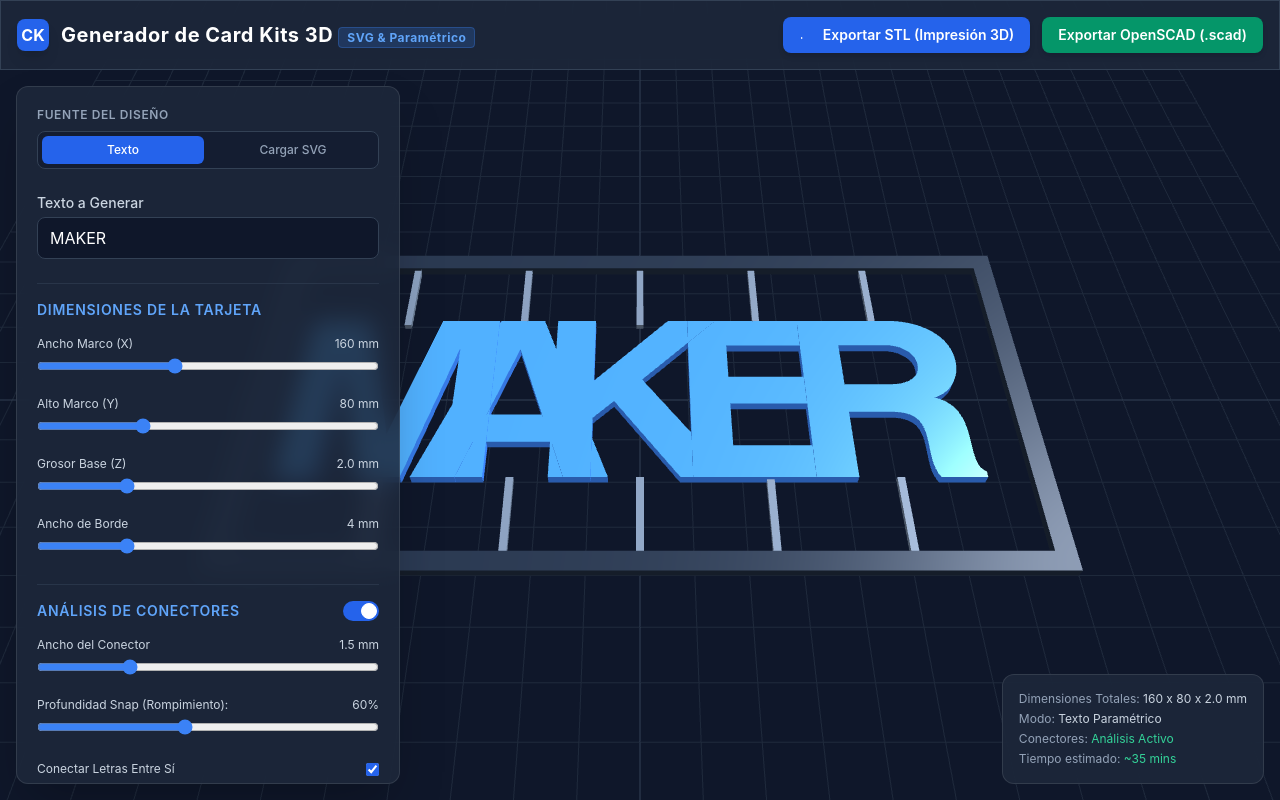
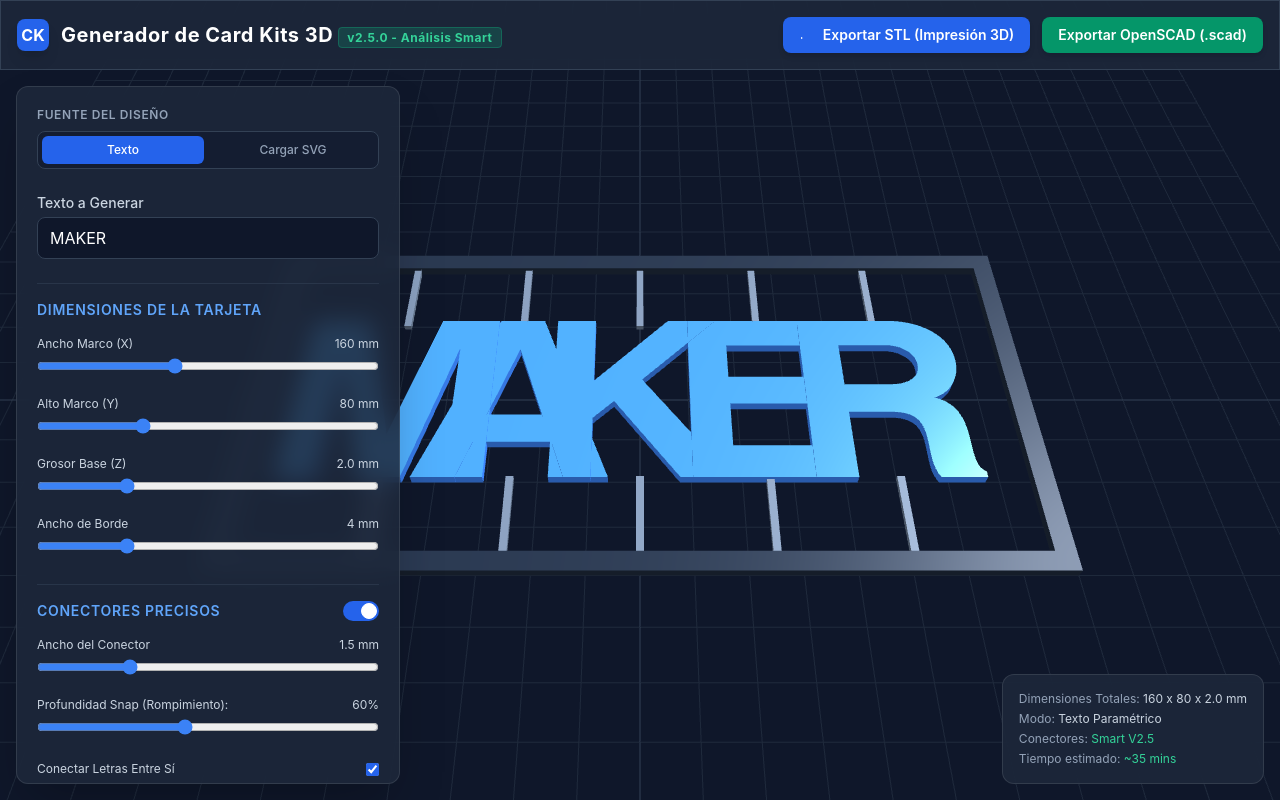
Before and after one commit to skyhero23/svg-cardkit-generator, a plain HTML site: page index.html in a window 1280 px wide. Drawn offline with nearby package versions, Linux system fonts and the light colour scheme; animation ran at ten frames a second.

Commit message:
Update index.html

```diff
--- a/index.html
+++ b/index.html
@@ -3,7 +3,7 @@
 <head>
     <meta charset="UTF-8">
     <meta name="viewport" content="width=device-width, initial-scale=1.0">
-    <title>Generador de Card Kits 3D (SVG y Letras)</title>
+    <title>Generador de Card Kits 3D v2.5.0</title>
     <!-- Tailwind CSS -->
     <script src="https://cdn.tailwindcss.com"></script>
     <!-- Three.js y dependencias -->
@@ -29,7 +29,7 @@
         <header class="p-4 flex justify-between items-center glass-panel pointer-events-auto border-b border-slate-700">
             <div class="flex items-center space-x-3">
                 <div class="w-8 h-8 bg-blue-600 rounded-lg flex items-center justify-center font-bold text-white shadow-lg">CK</div>
-                <h1 class="text-xl font-bold tracking-wide text-white">Generador de Card Kits 3D <span class="text-xs bg-blue-500/20 text-blue-400 px-2 py-0.5 rounded border border-blue-500/30">SVG & Paramétrico</span></h1>
+                <h1 class="text-xl font-bold tracking-wide text-white">Generador de Card Kits 3D <span class="text-xs bg-emerald-500/20 text-emerald-400 px-2 py-0.5 rounded border border-emerald-500/30">v2.5.0 - Análisis Smart</span></h1>
             </div>
             <div class="flex space-x-3">
                 <button id="btn-export-stl" class="bg-blue-600 hover:bg-blue-500 text-white font-semibold px-4 py-2 rounded-lg shadow-md transition-all text-sm flex items-center space-x-2">
@@ -95,10 +95,10 @@
                     </div>
                 </div>
 
-                <!-- CONECTORES INTELIGENTES POR FORMA/ISLA -->
+                <!-- CONECTORES INTELIGENTES -->
                 <div class="space-y-4 border-t border-slate-700/60 pt-4">
                     <div class="flex items-center justify-between">
-                        <h3 class="text-sm font-semibold text-blue-400 uppercase tracking-wider">Análisis de Conectores</h3>
+                        <h3 class="text-sm font-semibold text-blue-400 uppercase tracking-wider">Conectores Precisos</h3>
                         <label class="relative inline-flex items-center cursor-pointer">
                             <input type="checkbox" id="enable-sprues" checked class="sr-only peer">
                             <div class="w-9 h-5 bg-slate-700 peer-focus:outline-none rounded-full peer peer-checked:after:translate-x-full peer-checked:after:border-white after:content-[''] after:absolute after:top-[2px] after:left-[2px] after:bg-white after:border-slate-300 after:border after:rounded-full after:h-4 after:w-4 after:transition-all peer-checked:bg-blue-600"></div>
@@ -119,6 +119,11 @@
                         <div class="flex items-center justify-between pt-1">
                             <span class="text-xs text-slate-300">Conectar Letras Entre Sí</span>
                             <input type="checkbox" id="connect-neighbors" checked class="accent-blue-600 rounded">
+                        </div>
+
+                        <div>
+                            <div class="flex justify-between text-xs text-slate-300 mb-1"><span>Alcance de Unión Horizontal</span><span id="val-bridge-gap">25 mm</span></div>
+                            <input type="range" id="bridge-gap" min="5" max="60" value="25" class="w-full">
                         </div>
 
                         <div>
@@ -149,7 +154,7 @@
             <div class="self-end glass-panel rounded-xl p-4 pointer-events-auto text-xs text-slate-300 space-y-1">
                 <div><span class="text-slate-400">Dimensiones Totales:</span> <span id="spec-dim">160 x 80 x 2.0 mm</span></div>
                 <div><span class="text-slate-400">Modo:</span> <span id="spec-mode">Texto Paramétrico</span></div>
-                <div><span class="text-slate-400">Conectores:</span> <span id="spec-sprues" class="text-emerald-400">Análisis Activo</span></div>
+                <div><span class="text-slate-400">Conectores:</span> <span id="spec-sprues" class="text-emerald-400">Smart V2.5</span></div>
                 <div><span class="text-slate-400">Tiempo estimado:</span> <span class="text-emerald-400">~35 mins</span></div>
             </div>
         </div>
@@ -231,7 +236,7 @@
                 updateModel();
             });
 
-            const inputs = ['card-w', 'card-h', 'thickness', 'border-w', 'sprue-w', 'sprue-depth', 'connect-neighbors', 'svg-scale', 'input-text', 'color-frame', 'color-part', 'enable-sprues'];
+            const inputs = ['card-w', 'card-h', 'thickness', 'border-w', 'sprue-w', 'sprue-depth', 'connect-neighbors', 'bridge-gap', 'svg-scale', 'input-text', 'color-frame', 'color-part', 'enable-sprues'];
             inputs.forEach(id => {
                 document.getElementById(id).addEventListener('input', () => {
                     syncLabels();
@@ -251,13 +256,14 @@
             document.getElementById('val-border').textContent = document.getElementById('border-w').value + ' mm';
             document.getElementById('val-sprue-w').textContent = parseFloat(document.getElementById('sprue-w').value).toFixed(1) + ' mm';
             document.getElementById('val-sprue-depth').textContent = document.getElementById('sprue-depth').value + '%';
+            document.getElementById('val-bridge-gap').textContent = document.getElementById('bridge-gap').value + ' mm';
             document.getElementById('val-svg-scale').textContent = parseFloat(document.getElementById('svg-scale').value).toFixed(2);
             document.getElementById('spec-dim').textContent = `${document.getElementById('card-w').value} x ${document.getElementById('card-h').value} x ${document.getElementById('thickness').value} mm`;
 
             const spruesEnabled = document.getElementById('enable-sprues').checked;
             document.getElementById('sprue-controls').style.opacity = spruesEnabled ? "1" : "0.4";
             document.getElementById('sprue-controls').style.pointerEvents = spruesEnabled ? "auto" : "none";
-            document.getElementById('spec-sprues').textContent = spruesEnabled ? "Análisis Activo" : "Desactivados";
+            document.getElementById('spec-sprues').textContent = spruesEnabled ? "Smart V2.5" : "Desactivados";
             document.getElementById('spec-sprues').className = spruesEnabled ? "text-emerald-400" : "text-amber-400";
         }
 
@@ -300,6 +306,7 @@
             const borderW = parseFloat(document.getElementById('border-w').value);
             const sprueW = parseFloat(document.getElementById('sprue-w').value);
             const sprueDepthPct = parseFloat(document.getElementById('sprue-depth').value) / 100;
+            const maxBridgeGap = parseFloat(document.getElementById('bridge-gap').value);
             const connectNeighbors = document.getElementById('connect-neighbors').checked;
             const spruesEnabled = document.getElementById('enable-sprues').checked;
             const userScale = parseFloat(document.getElementById('svg-scale').value);
@@ -332,10 +339,9 @@
             const frameGeo = new THREE.ExtrudeGeometry(frameShape, { depth: thickness, bevelEnabled: false });
             mainMeshGroup.add(new THREE.Mesh(frameGeo, matFrame));
 
-            // Lista para almacenar el Bounding Box de cada isla/forma analizada
             let subIslands = [];
 
-            // 2. Renderizar Texto
+            // 2. Renderizar Contenido (Texto o SVG)
             if (mode === 'text' && loadedFont) {
                 const textVal = document.getElementById('input-text').value.toUpperCase() || "MAKER";
                 const letterCount = textVal.length;
@@ -375,7 +381,7 @@
                 });
 
             } else if (mode === 'svg' && currentSVGShapes && currentSVGShapes.length > 0) {
-                // Renderizar y Analizar Forma SVG por Forma/Isla
+
                 const fullSvgGeo = new THREE.ExtrudeGeometry(currentSVGShapes, { depth: thickness, bevelEnabled: false });
                 fullSvgGeo.computeBoundingBox();
                 const bbox = fullSvgGeo.boundingBox;
@@ -393,14 +399,13 @@
                 svgMesh.position.set(-center.x * scaleFactor, center.y * scaleFactor, 0);
                 mainMeshGroup.add(svgMesh);
 
-                // Analizar cada Shape (sub-isla o letra dentro del SVG)
+                // Analizar cada trazo individual del SVG
                 currentSVGShapes.forEach((shape) => {
                     const singleGeo = new THREE.ExtrudeGeometry(shape, { depth: thickness, bevelEnabled: false });
                     singleGeo.computeBoundingBox();
                     const sBox = singleGeo.boundingBox;
                     if (!sBox) return;
 
-                    // Mapear coordenadas con la escala y posición del contenedor
                     const minX = (sBox.min.x - center.x) * scaleFactor;
                     const maxX = (sBox.max.x - center.x) * scaleFactor;
                     const minY = -(sBox.max.y - center.y) * scaleFactor;
@@ -417,17 +422,16 @@
                 });
             }
 
-            // 3. GENERACIÓN INTELIGENTE DE CONECTORES POR ISLA / LETRA
+            // 3. CÁLCULO DE CONECTORES INTELIGENTES
             if (spruesEnabled && subIslands.length > 0) {
 
-                // A) Pestañas verticales inteligentes desde cada letra/isla hacia el marco
+                // Conectores hacia el marco superior e inferior por cada isla
                 subIslands.forEach((isl) => {
-                    // Pestaña Superior
                     const topDist = (innerH / 2) - isl.maxY;
-                    if (topDist > 0) {
+                    if (topDist > 0 && topDist < innerH) {
                         mainMeshGroup.add(createSprueMesh(
                             sprueW,
-                            topDist + 1,
+                            topDist + 1.5,
                             sprueZHeight,
                             isl.centerX,
                             innerH / 2 - topDist / 2,
@@ -436,12 +440,11 @@
                         ));
                     }
 
-                    // Pestaña Inferior
                     const botDist = isl.minY - (-innerH / 2);
-                    if (botDist > 0) {
+                    if (botDist > 0 && botDist < innerH) {
                         mainMeshGroup.add(createSprueMesh(
                             sprueW,
-                            botDist + 1,
+                            botDist + 1.5,
                             sprueZHeight,
                             isl.centerX,
                             -innerH / 2 + botDist / 2,
@@ -451,9 +454,8 @@
                     }
                 });
 
-                // B) Conectar letras/islas vecinas entre sí (Horizontalmente)
+                // Puentes horizontales inter-letras
                 if (connectNeighbors && subIslands.length > 1) {
-                    // Ordenar islas de izquierda a derecha
                     subIslands.sort((a, b) => a.minX - b.minX);
 
                     for (let i = 0; i < subIslands.length - 1; i++) {
@@ -461,10 +463,10 @@
                         const next = subIslands[i + 1];
 
                         const gap = next.minX - curr.maxX;
-                        if (gap > 0 && gap < innerW * 0.4) {
+                        if (gap > 0 && gap <= maxBridgeGap) {
                             const bridgeY = (curr.centerY + next.centerY) / 2;
                             mainMeshGroup.add(createSprueMesh(
-                                gap + 1,
+                                gap + 1.5,
                                 sprueW,
                                 sprueZHeight,
                                 curr.maxX + gap / 2,
@@ -498,7 +500,7 @@
             const spruesEnabled = document.getElementById('enable-sprues').checked;
             const textVal = document.getElementById('input-text').value;
 
-            const scadCode = `// --- GENERADO CON CARD KIT GENERATOR 3D ---
+            const scadCode = `// --- GENERADO CON CARD KIT GENERATOR 3D v2.5.0 ---
 card_width = ${cardW};
 card_height = ${cardH};
 thickness = ${thickness};
```
